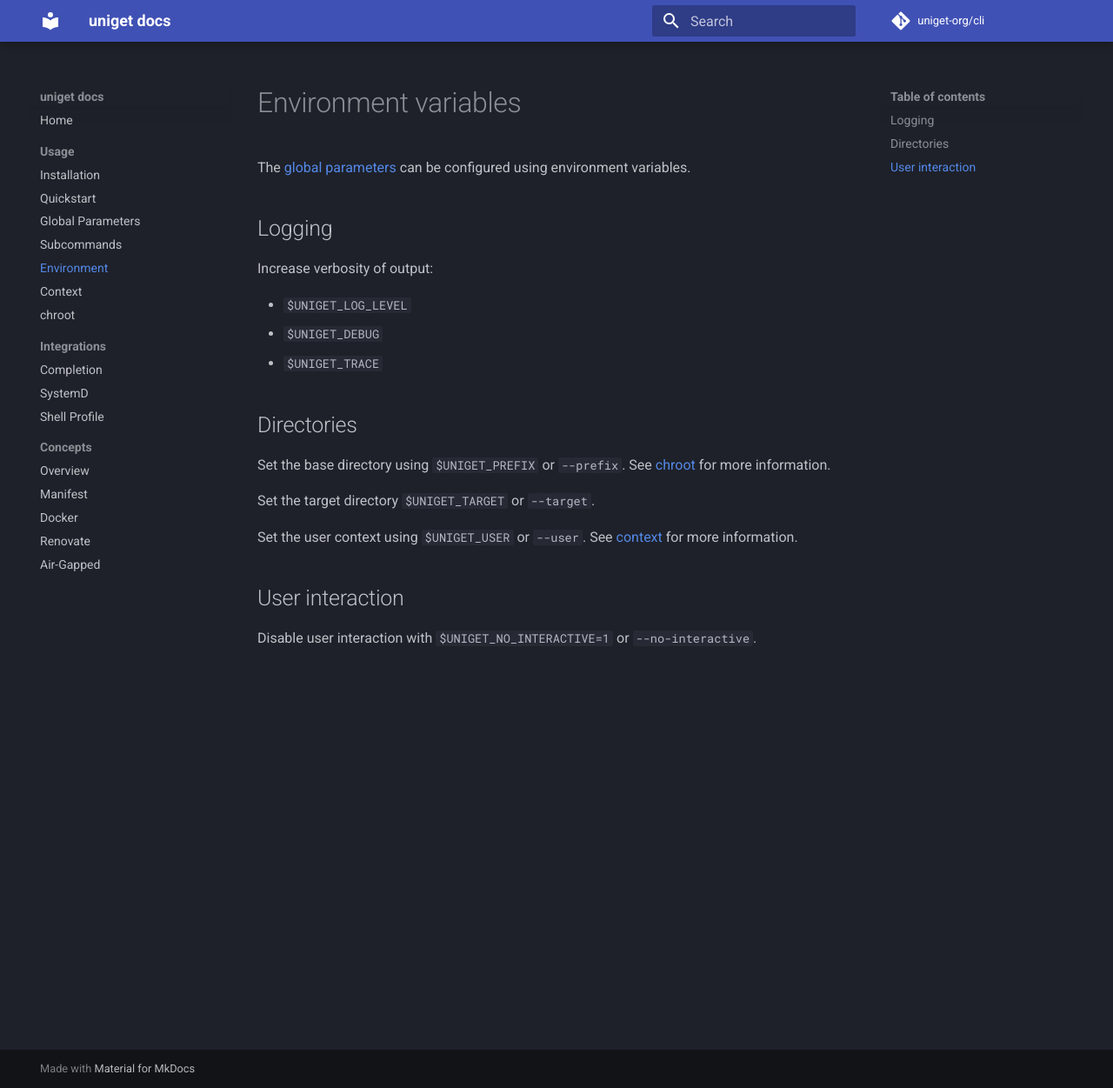
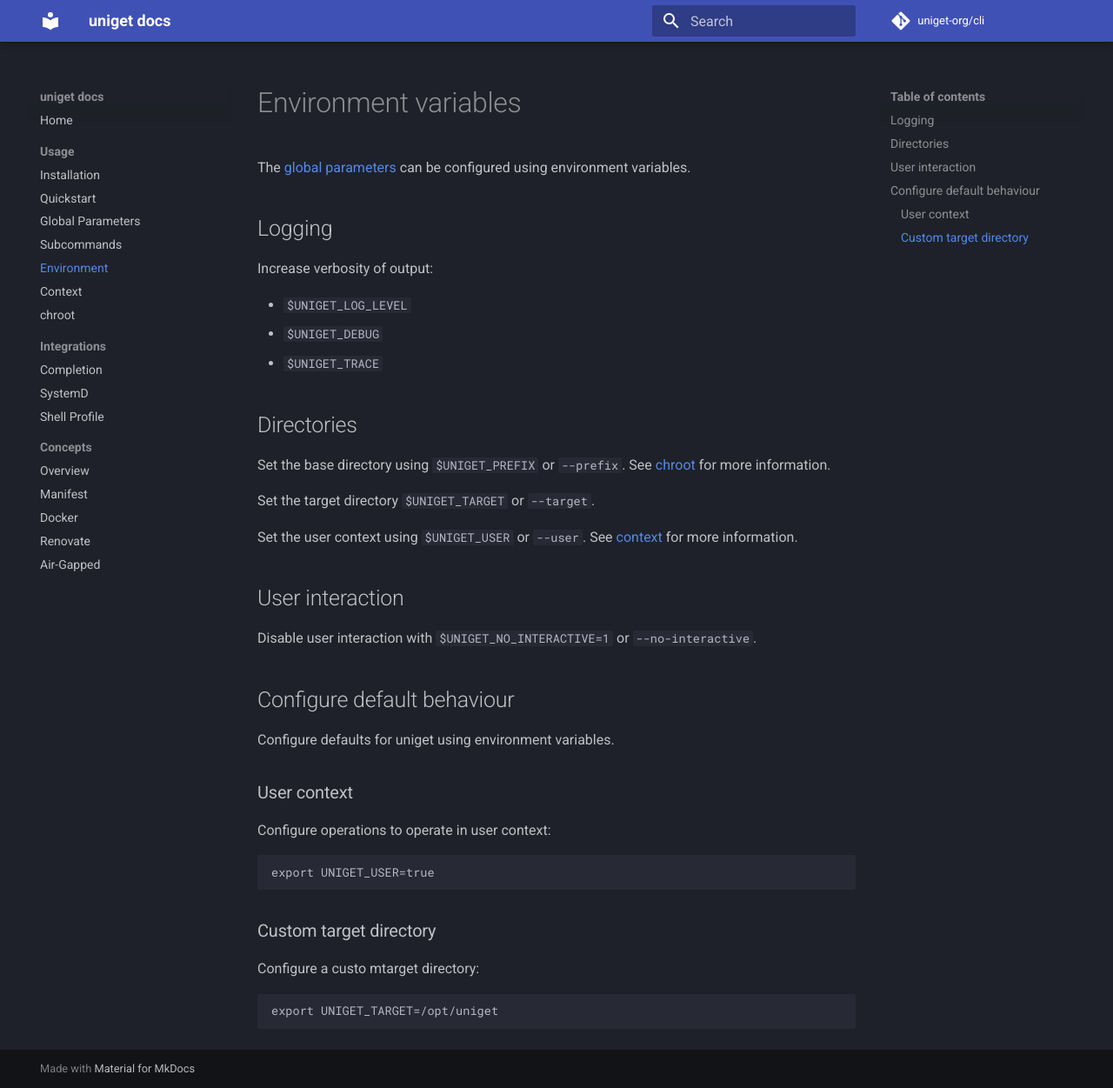
Before and after one commit to uniget-org/docs.uniget.dev, an MkDocs documentation site: the page built from docs/environment.md, in a window 1280 px wide and 1251 px high. Shown: the whole window at 87% size. Built offline with MkDocs 1.6.1 and Material for MkDocs 9.7.7, drawn with Linux system fonts in a browser that asks for light colours; comment, search, counter and statistics services are not loaded.

Commit message:
Added uniget defaults

````diff
--- a/docs/environment.md
+++ b/docs/environment.md
@@ -21,3 +21,23 @@ Set the user context using `$UNIGET_USER` or `--user`. See [context](context.md)
 ## User interaction
 
 Disable user interaction with `$UNIGET_NO_INTERACTIVE=1` or `--no-interactive`.
+
+## Configure default behaviour
+
+Configure defaults for uniget using environment variables.
+
+### User context
+
+Configure operations to operate in user context:
+
+```bash
+export UNIGET_USER=true
+```
+
+### Custom target directory
+
+Configure a custo mtarget directory:
+
+```bash
+export UNIGET_TARGET=/opt/uniget
+```
````
